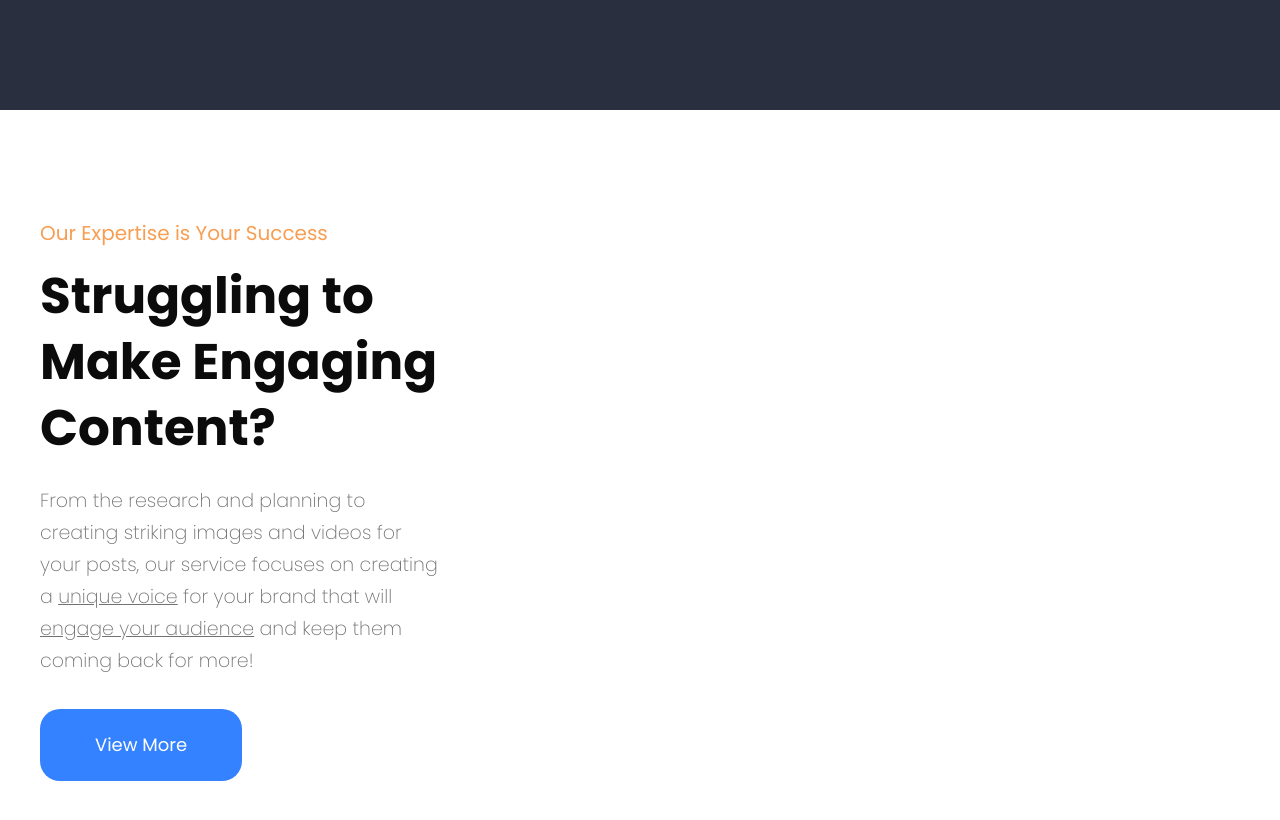
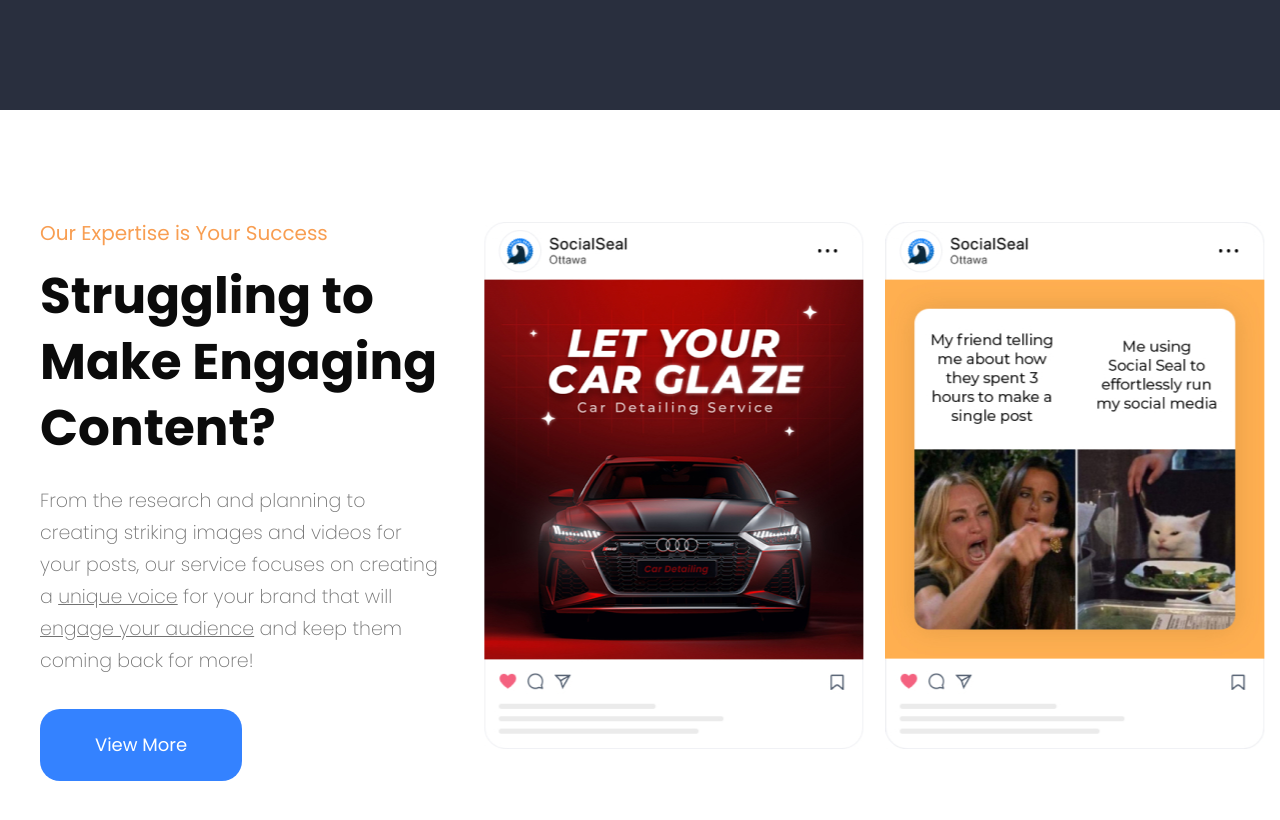
Before and after one commit to carterstorm/social--seal, a React (Vite) app: page / in a window 1280 px wide. Shown: the part 1741-2561 px from the top of the page. Built offline with nearby package versions, Linux system fonts and the light colour scheme.

Commit message:
created swiper component for desktops

```diff
--- a/package.json
+++ b/package.json
@@ -15,7 +15,8 @@
     "react": "^18.2.0",
     "react-dom": "^18.2.0",
     "react-router-dom": "^6.22.1",
-    "sass": "^1.71.0"
+    "sass": "^1.71.0",
+    "swiper": "^11.0.6"
   },
   "devDependencies": {
     "@types/react": "^18.2.55",
--- a/src/constants.ts
+++ b/src/constants.ts
@@ -4,6 +4,12 @@
 import LinkedInSvg from "./assets/linkedin_svg.svg";
 import GoogleSvg from "./assets/google_svg.svg";
 import TwitterSvg from "./assets/twitter_svg.svg";
+
+import SwiperPhoto1 from "/swiper_1.jpg";
+import SwiperPhoto2 from "/swiper_2.jpg";
+import SwiperPhoto3 from "/swiper_3.jpg";
+import SwiperPhoto4 from "/swiper_4.jpg";
+import SwiperPhoto5 from "/swiper_5.jpg";
 
 // ----------------- Hero -----------------
 
@@ -48,3 +54,20 @@
   { id: 3, title: "customers", number: 15 },
   { id: 4, title: "projects", number: 1300 },
 ];
+
+// ----------------- Swiper Data -----------------
+
+export const swiperData = [
+  { id: 1, url: SwiperPhoto1 },
+  { id: 2, url: SwiperPhoto2 },
+  { id: 3, url: SwiperPhoto3 },
+  { id: 4, url: SwiperPhoto4 },
+  { id: 5, url: SwiperPhoto5 },
+];
+
+export const swiperBreakpoints = {
+  768: {
+    slidesPerView: 3,
+    spaceBetween: 20,
+  },
+};
--- /dev/null
+++ b/src/ui/SwiperSection/SwiperComponent/SwiperComponent.tsx
@@ -0,0 +1,36 @@
+import classNames from "classnames";
+import "swiper/css";
+import "swiper/css/pagination";
+import "swiper/css/free-mode";
+import { Swiper, SwiperSlide } from "swiper/react";
+import { Autoplay } from "swiper/modules";
+import swiperComponentStyles from "./swiperComponentStyles.module.scss";
+import { swiperBreakpoints, swiperData } from "../../../constants";
+
+export function SwiperComponent() {
+  return (
+    <div className={classNames(swiperComponentStyles.swiper)}>
+      <Swiper
+        breakpoints={swiperBreakpoints}
+        loop={true}
+        grabCursor={true}
+        autoplay={{
+          delay: 5000,
+          disableOnInteraction: false,
+        }}
+        modules={[Autoplay]}>
+        {swiperData.map((element) => (
+          <SwiperSlide key={element.id}>
+            <div className={classNames(swiperComponentStyles.slide)}>
+              <img
+                className={classNames(swiperComponentStyles.slide__image)}
+                src={element.url}
+                alt={element.url}
+              />
+            </div>
+          </SwiperSlide>
+        ))}
+      </Swiper>
+    </div>
+  );
+}
--- /dev/null
+++ b/src/ui/SwiperSection/SwiperComponent/swiperComponentStyles.module.scss
@@ -0,0 +1,17 @@
+.swiper {
+  display: flex;
+  width: 1185px;
+}
+
+.slide {
+  width: 379px;
+  height: 527px;
+
+  &__image {
+    width: 100%;
+    height: 100%;
+    background-size: cover;
+    background-position: center;
+    background-repeat: no-repeat;
+  }
+}
--- a/src/ui/SwiperSection/SwiperSection.tsx
+++ b/src/ui/SwiperSection/SwiperSection.tsx
@@ -10,6 +10,7 @@
 } from "../SectionParagraphs/SectionParagraphs";
 import { ButtonLink } from "../Buttons/Buttons";
 import { toMain } from "../../routes";
+import { SwiperComponent } from "./SwiperComponent/SwiperComponent";
 
 export const SwiperSection = () => {
   return (
@@ -43,6 +44,7 @@
         </div>
         <ButtonLink title="View More" path={toMain()} />
       </article>
+      <SwiperComponent />
     </section>
   );
 };
--- a/src/ui/WrapperSections/wrapperSectionsStyles.module.scss
+++ b/src/ui/WrapperSections/wrapperSectionsStyles.module.scss
@@ -1,3 +1,4 @@
 .container {
   padding: 112px 0;
+  overflow-x: hidden;
 }
```
Also changed, not shown: 1 other file (tests, documents, lock files or other folders).
